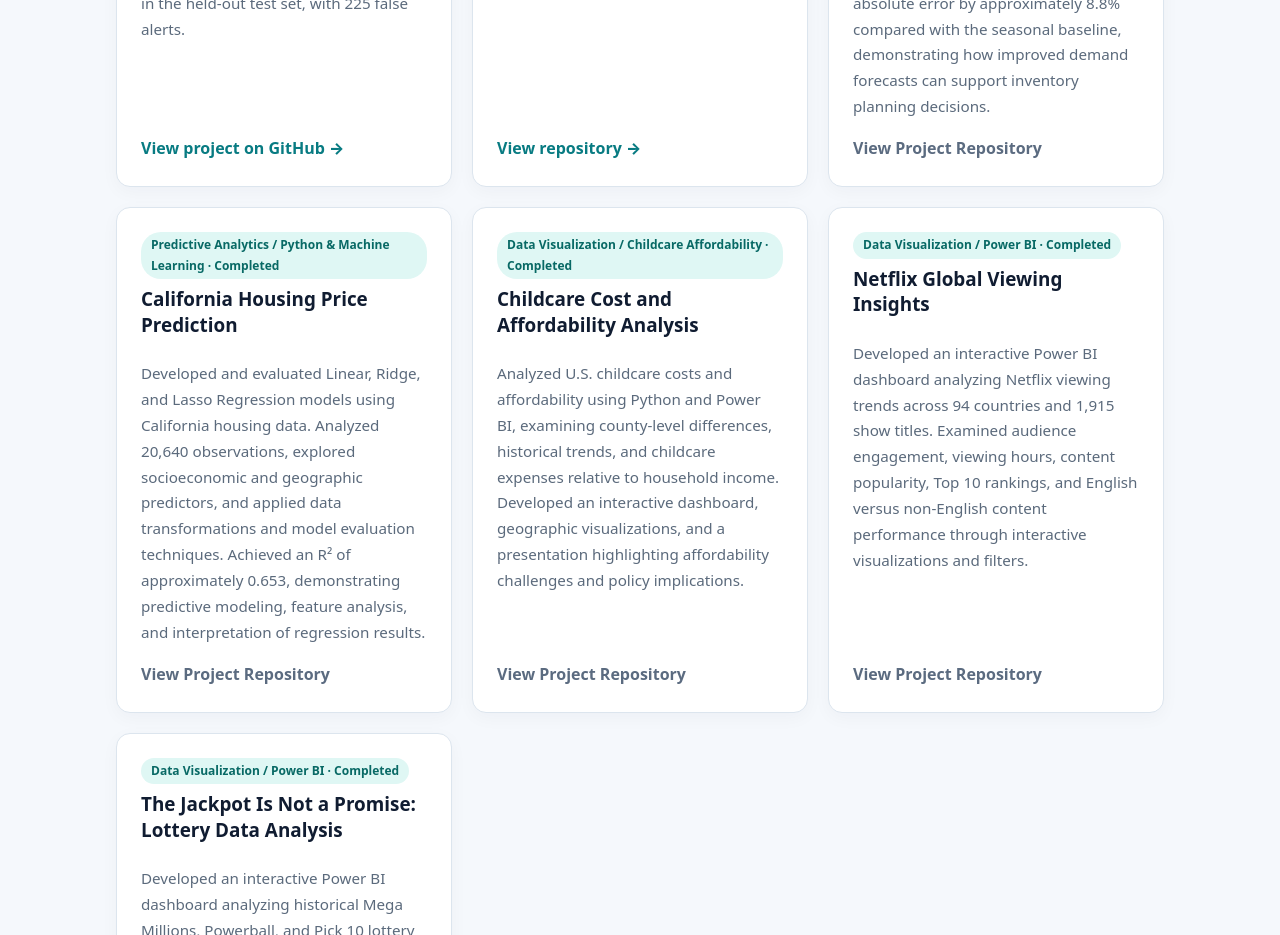
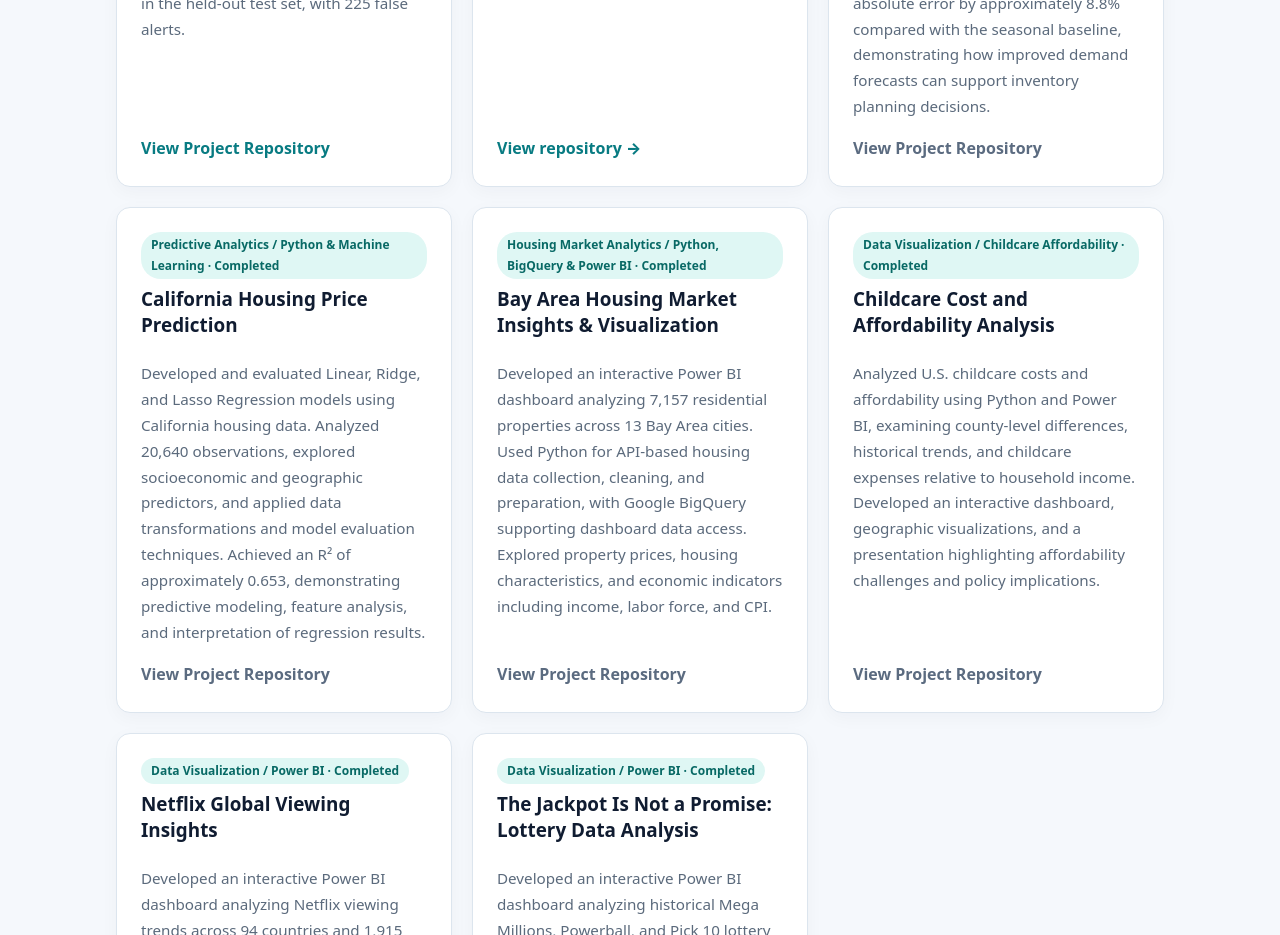
Before and after one commit to crisevilindsey/crisevilindsey.github.io, a plain HTML site: page index.html in a window 1280 px wide. Shown: the part 3760-4695 px from the top of the page. Drawn offline with Linux system fonts and the light colour scheme.

Commit message:
Revise project details and GitHub links in index.html
Updated project descriptions and links in the portfolio section of index.html.

```diff
--- a/index.html
+++ b/index.html
@@ -51,10 +51,11 @@
       <article class="card"><span class="tag">Across roles</span><h3>Data Trust, Scale &amp; Adoption</h3><p>Improved critical data quality from below 50% to above 95%, standardized reporting definitions, and automated recurring workflows. Built analytical capabilities that business partners could use repeatedly—not just one-time reports.</p></article>
     </div></div></section>
     <section id="projects"><div class="wrap"><div class="section-label">03 / Selected work</div><h2 class="section-title">Projects & Repositories</h2><p class="lead">My public repositories show how I approach data preparation, analytical workflows, and technical problem-solving. Professional work examples are described at a high level to respect employer confidentiality.</p><div class="grid">
-      <article class="card"><span class="tag">Predictive analytics / Risk analytics</span><h3>Financial Transaction Fraud Detection</h3><p>Developed and evaluated four machine-learning classifiers using 594,643 synthetic banking transactions. Compared fraud detection performance, validation strategies, and decision thresholds to balance missed fraud against false alerts. A tuned gradient-boosting model identified 1,145 of 1,440 fraudulent transactions in the held-out test set, with 225 false alerts.</p><a href="https://github.com/crisevilindsey/financial-transaction-fraud-detection" target="_blank" rel="noopener noreferrer">View project on GitHub &rarr;</a></article>
+      <article class="card"><span class="tag">Predictive analytics / Risk analytics</span><h3>Financial Transaction Fraud Detection</h3><p>Developed and evaluated four machine-learning classifiers using 594,643 synthetic banking transactions. Compared fraud detection performance, validation strategies, and decision thresholds to balance missed fraud against false alerts. A tuned gradient-boosting model identified 1,145 of 1,440 fraudulent transactions in the held-out test set, with 225 false alerts.</p><a href="https://github.com/crisevilindsey/financial-transaction-fraud-detection" target="_blank" rel="noopener noreferrer">View Project Repository</a></article>
       <article class="card"><span class="tag">Data engineering / Big data / ML</span><h3>Loan Approval Big Data Pipeline</h3><p>Built an end-to-end pipeline on Google Cloud Platform that moves loan application data through Apache NiFi, HDFS, Hive, Spark MLlib, and HBase, with Spark jobs managed by YARN in Docker. A logistic regression model predicted loan approval with 85% accuracy, and the results were written to HBase for verification.</p><a href="https://github.com/crisevilindsey/dsc650-loan-approval-pipeline" target="_blank" rel="noopener noreferrer">View repository &rarr;</a></article>
       <article class="card"><span class="tag">Forecasting / Supply chain &middot; Completed</span><h3>Supply Chain Demand Forecasting</h3><p>Developed and evaluated predictive models for 16-day grocery sales forecasting using 5,052 records from three Ecuadorian retail stores. Compared seasonal naive forecasting, random forest, and histogram-based gradient boosting using leakage-safe time-series validation. Gradient boosting reduced final holdout mean absolute error by approximately 8.8% compared with the seasonal baseline, demonstrating how improved demand forecasts can support inventory planning decisions.</p><a href="https://github.com/crisevilindsey/dsc680-supply-chain-demand-forecasting" style="margin-top:auto;font-weight:800;color:#5b6b80">View Project Repository</a></article>
       <article class="card"><span class="tag">Predictive Analytics / Python &amp; Machine Learning &middot; Completed</span><h3>California Housing Price Prediction</h3><p>Developed and evaluated Linear, Ridge, and Lasso Regression models using California housing data. Analyzed 20,640 observations, explored socioeconomic and geographic predictors, and applied data transformations and model evaluation techniques. Achieved an R² of approximately 0.653, demonstrating predictive modeling, feature analysis, and interpretation of regression results.</p><a href="https://github.com/crisevilindsey/dsc630-california-housing-price-prediction" style="margin-top:auto;font-weight:800;color:#5b6b80">View Project Repository</a></article>
+      <article class="card"><span class="tag">Housing Market Analytics / Python, BigQuery &amp; Power BI &middot; Completed</span><h3>Bay Area Housing Market Insights &amp; Visualization</h3><p>Developed an interactive Power BI dashboard analyzing 7,157 residential properties across 13 Bay Area cities. Used Python for API-based housing data collection, cleaning, and preparation, with Google BigQuery supporting dashboard data access. Explored property prices, housing characteristics, and economic indicators including income, labor force, and CPI.</p><a href="https://github.com/crisevilindsey/housing-market-insights-visualization" target="_blank" rel="noopener noreferrer" style="margin-top:auto;font-weight:800;color:#5b6b80">View Project Repository</a></article>
       <article class="card"><span class="tag">Data Visualization / Childcare Affordability &middot; Completed</span><h3>Childcare Cost and Affordability Analysis</h3><p>Analyzed U.S. childcare costs and affordability using Python and Power BI, examining county-level differences, historical trends, and childcare expenses relative to household income. Developed an interactive dashboard, geographic visualizations, and a presentation highlighting affordability challenges and policy implications.</p><a href="https://github.com/crisevilindsey/dsc640-childcare-affordability-analysis" style="margin-top:auto;font-weight:800;color:#5b6b80">View Project Repository</a></article>
       <article class="card"><span class="tag">Data Visualization / Power BI &middot; Completed</span><h3>Netflix Global Viewing Insights</h3><p>Developed an interactive Power BI dashboard analyzing Netflix viewing trends across 94 countries and 1,915 show titles. Examined audience engagement, viewing hours, content popularity, Top 10 rankings, and English versus non-English content performance through interactive visualizations and filters.</p><a href="https://github.com/crisevilindsey/netflix-global-viewing-insights" style="margin-top:auto;font-weight:800;color:#5b6b80">View Project Repository</a></article>
       <article class="card"><span class="tag">Data Visualization / Power BI &middot; Completed</span><h3>The Jackpot Is Not a Promise: Lottery Data Analysis</h3><p>Developed an interactive Power BI dashboard analyzing historical Mega Millions, Powerball, and Pick 10 lottery results. Explored winning-number frequencies, lottery game structures, jackpot odds, and multiplier distributions while illustrating the difference between perceived patterns and statistical randomness.</p><a href="https://github.com/crisevilindsey/dsc640-lottery-analysis-powerbi" style="margin-top:auto;font-weight:800;color:#5b6b80">View Project Repository</a></article>
```
